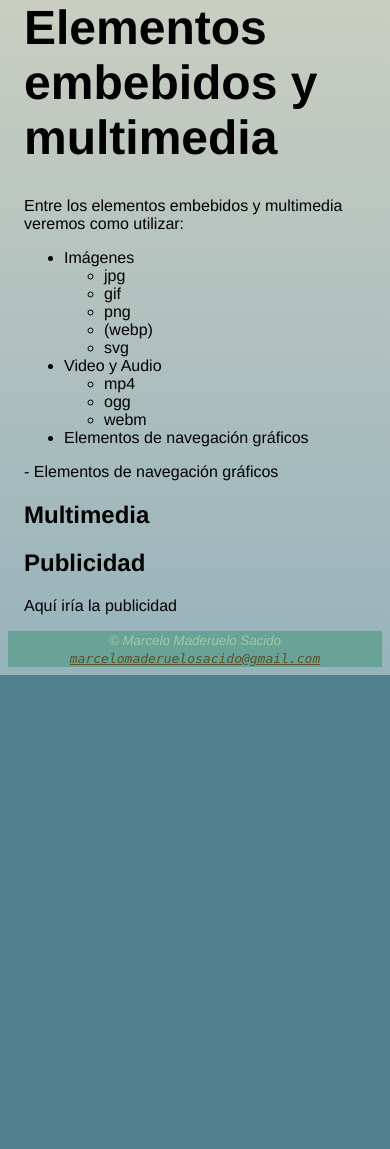
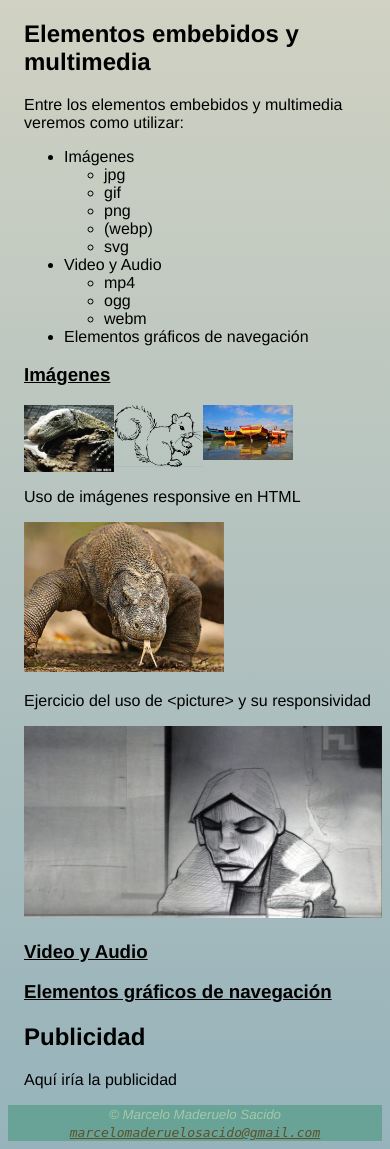
Before and after one commit to marcelo-024/desarrollo_web_2019, a PHP site: page /mmedia.html in a window 390 px wide. Shown: the part 250-1399 px from the top of the page. Before the commit the page ends 925 px from the top, so only its background shows below. Run offline with PHP 8.4, Linux system fonts and the light colour scheme.

Commit message:
mmedia_IMAGENES RESPONSIVAS 2019_05_09

```diff
--- a/07_elementos_web/css/styles.css
+++ b/07_elementos_web/css/styles.css
@@ -103,6 +103,49 @@ h1 {
     text-align: center;
 }
 
+/* IMG */
+ img {
+
+    /* ESCALADO DE LA IMAGEN AL TAMAÑO MÁXIMO DE LA PANTALLA */
+
+    max-width: 100%;
+
+}
+/*Control del tamaño de la imagen*/
+.image_wrapper_75{
+
+    width: 75%;
+}
+.image_wrapper_50{
+width: 50%;
+
+}
+.image_wrapper_25 {
+
+    width: 25%;
+}
+
+/* .images */
+.image_sec  img{
+max-width: 25%;
+
+display: inline-block;
+float: left;
+}
+.img_fija_200  {
+
+    max-width: 200px;
+}
+
+
+/* correccion de espaciado de linea mediante MARGIN
+
+margin-left: -0.25rem;*/
+
+/* correción de espaciado de linea mediante FLOAT */
+
+
+
 /* OTHER TAGS */
 
 body {
@@ -118,10 +161,6 @@ em {
     font-weight: bold;
 }
 
-img {
-    /* ESCALADO DE LA IMAGEN AL TAMAÑO MÁXIMO DE LA PANTALLA */
-    max-width: 100%;
-}
 
 figcaption {
     font-style: italic;
--- a/07_elementos_web/mmedia.html
+++ b/07_elementos_web/mmedia.html
@@ -33,10 +33,11 @@
 
     <div class="main_wrapper">
         <main>
-            <h1>Elementos embebidos y multimedia</h1>
+            <section id="mmedia">
+                <h2>Elementos embebidos y multimedia</h2>
                 <p>
                     Entre los elementos embebidos y multimedia veremos como utilizar:</p>
-            <ul>
+                <ul id="site_index" class="site_index">
                     <li> Imágenes
                         <ul>
                             <li>jpg</li>
@@ -55,7 +56,7 @@
                             <li>webm</li>
                         </ul>
                     </li>
-            <li>Elementos de navegación gráficos
+                    <li>Elementos gráficos de navegación
 
 
                     </li>
@@ -63,14 +64,81 @@
                 </ul>
 
 
-            - Elementos de navegación gráficos
+                <section id="images">
+                    <header>
+                        <h3>Imágenes</h3>
+                    </header>
+                    <div class="image_sec">
+                        <img src="./assets/varanococodrilo1.png" alt="Varano Cocodrilo">
+                        <img src="./assets/ardilla.gif" alt="Ardilla">
+                        <img srcset="./assets/3boats.webp" alt="Barcas" src="./assets/3boats.jpg" alt="Barcas JPEG">
+                    </div>
 
-            <section id="mmedia">
+
+
+                    <!-- <img src="./assets/komodo.jpg" alt="Bicho malo."> -->
+
+
+                    <!-- el atributo srcset nos permite utilizar src como backup para utilizar unau otra fuente en funcion del navegador -->
+
+                    <div class="clearfix"></div>
+                    <p>Uso de imágenes responsive en HTML</p>
+
+                    <div class="img_fija_200">
+                        <img srcset="./assets/komodo.300.jpg 300w,
+                        ./assets/komodo.400.jpg 400w,
+                        ./assets/komodo.500.jpg 500w,
+                        ./assets/komodo.jpg 600w" sizes="
+                                (max-width:300px) ,
+                                (max-width:400px) ,
+                                (max-width:500px),
+                                (max-width:600px)" src="./assets/komodo.jpg" alt="Bicho malo">
+                    </div>
+
+                    <p>Ejercicio del uso de &lt;picture&gt; y su responsividad</p>
+
+
+
+                    <picture>
+
+                        <source srcset="./assets/burial_800w.jpg" media="(min-width: 800px)" type="image/jpg">
+                        <source srcset="./assets/burial_400w.jpg" media="(min-width: 400px)" type="image/jpg">
+                        <!-- <source srcset="./assets/burial_200w.jpg" type="image/jpg"> -->
+                        <img src="./assets/burial_800w.jpg" alt="William Bevan" type="image/jpg">
+
+
+                    </picture>
+                    <!-- <picture>
+
+                        <source media="(min-width: 800px)" srcset="./assets/burial_800w.jpg">
+                        <source media="(min-width: 400px)" srcset="./assets/burial_400w.jpg">
+                        <source media="(min-width: 200px)" srcset="./assets/burial_200w.jpg">
+                        <img src="./assets/burial_800w.jpg" alt="William Bevan">
+                    </picture> -->
+
+                    <!--
+                             -->
+
+
+
+                    <!--  <div class="clearfix"></div> -->
+                </section>
+
+                <section id="video_audio" class="">
                     <header>
-                    <h2>Multimedia</h2>
+                        <h3>Video y Audio</h3>
+                    </header>
+
+
+                </section>
+                <section id="graph_elements">
+                    <header>
+                        <h3>Elementos gráficos de navegación
+
+                        </h3>
                     </header>
                 </section>
-
+            </section>
 
 
 
--- a/package.json
+++ b/package.json
@@ -21,7 +21,5 @@
     "url": "https://github.com/marcelo-024/desarrollo_web_2019/issues"
   },
   "homepage": "https://github.com/marcelo-024/desarrollo_web_2019#readme",
-  "dependencies": {
-    "bootstrap": "^4.3.1"
-  }
+  "dependencies": {}
 }
```
Also changed, not shown: other parts of 07_elementos_web/css/styles.css (+0 -42 lines). Lines whose indentation alone changed are shown as unchanged.
